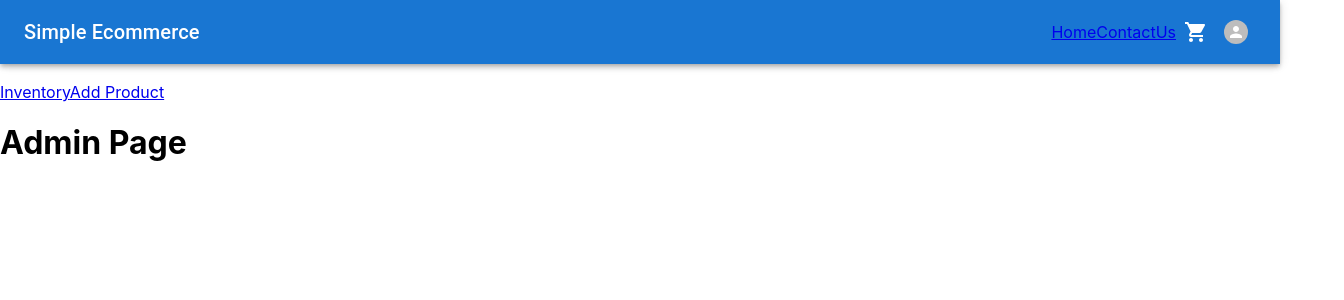
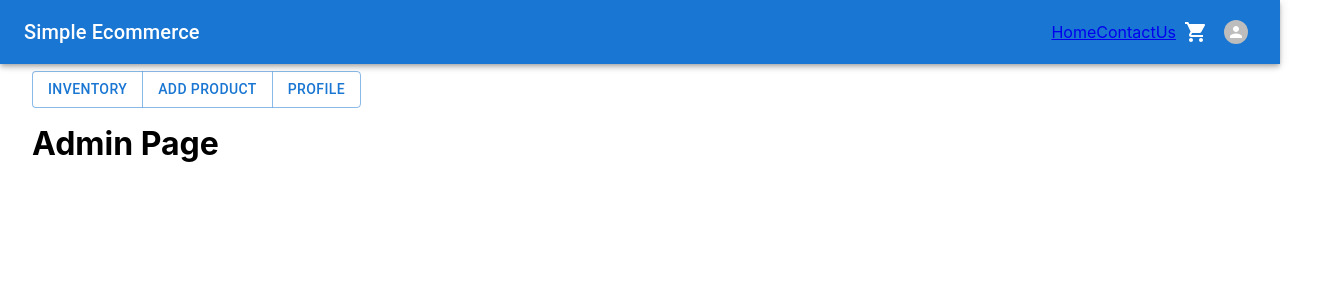
Before and after one commit to Ashab-Asir/e-commarce-app, a React (Create React App) app in the folder client/: page /admin in a window 1280 px wide. Shown: the top 300 px of the page, 1344 px wide, since content can reach past the window. Built offline with nearby package versions, Linux system fonts and the light colour scheme.

Commit message:
add mui data grid at admin page

```diff
--- a/client/package.json
+++ b/client/package.json
@@ -7,6 +7,7 @@
     "@emotion/styled": "^11.13.0",
     "@mui/icons-material": "^6.1.1",
     "@mui/material": "^6.1.1",
+    "@mui/x-data-grid": "^7.20.0",
     "@react-google-maps/api": "^2.19.3",
     "@testing-library/jest-dom": "^5.17.0",
     "@testing-library/react": "^13.4.0",
--- a/client/src/api/common/components/index.js
+++ b/client/src/api/common/components/index.js
@@ -16,6 +16,7 @@ import {
   Menu,
   MenuItem,
   MenuList,
+  ButtonGroup,
 } from "@mui/material";
 
 export {
@@ -36,4 +37,5 @@ export {
   Menu,
   MenuItem,
   MenuList,
+  ButtonGroup,
 };
--- a/client/src/components/Heading/ProfileMenu.jsx
+++ b/client/src/components/Heading/ProfileMenu.jsx
@@ -31,7 +31,7 @@ export default function ProfileMenu() {
           <Button href="admin/inventory">Inventory</Button>
         </MenuItem>
         <MenuItem>
-          <a href="admin/addproducts">Add Product</a>
+          <a href="/admin/addproducts">Add Product</a>
         </MenuItem>
         <MenuItem>
           <a href="/admin">Profile</a>
--- a/client/src/pages/adminLayout/AdminLayout.jsx
+++ b/client/src/pages/adminLayout/AdminLayout.jsx
@@ -2,15 +2,20 @@ import React from "react";
 import { NavLink, Outlet } from "react-router-dom";
 import Heading from "../../components/Heading/Heading";
 import { CartProvider } from "../../contexts";
-
+import { Button, ButtonGroup, Stack } from "../../api/common/components/";
 export function AdminLayout() {
   return (
     <CartProvider>
-      <Heading></Heading>
-      <h1>Welcome Admin Dashboard</h1>
-      <NavLink to="inventory">Inventory</NavLink>
-      <NavLink to="addproducts">Add Product</NavLink>
-      <Outlet></Outlet>
+      <Stack width={1} px={4} spacing={2}>
+        <Heading></Heading>
+        <h1>Welcome Admin Dashboard</h1>
+        <ButtonGroup>
+          <Button href="/admin/inventory">Inventory</Button>
+          <Button href="/admin/addproducts">Add Product</Button>
+          <Button href="/admin">Profile</Button>
+        </ButtonGroup>
+        <Outlet></Outlet>
+      </Stack>
     </CartProvider>
   );
 }
```
Also changed, not shown: 1 other file (tests, documents, lock files or other folders).
